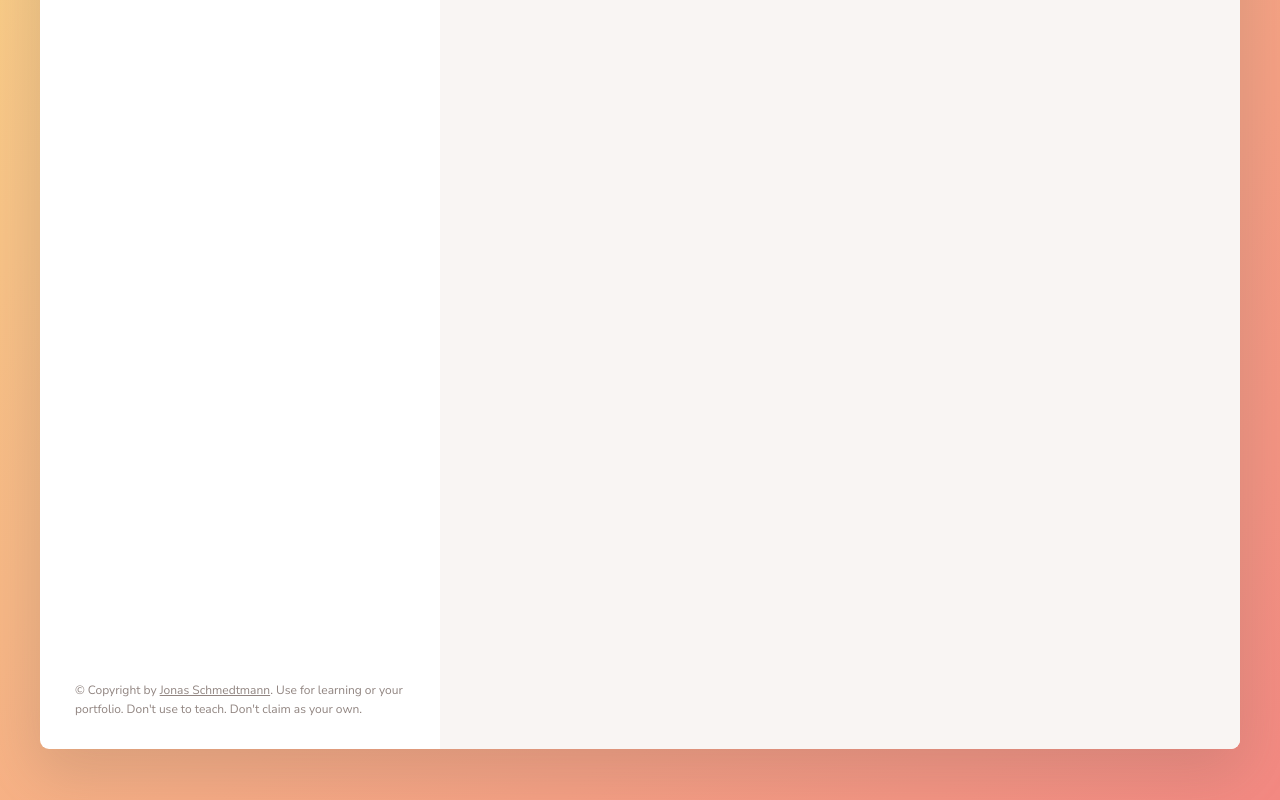
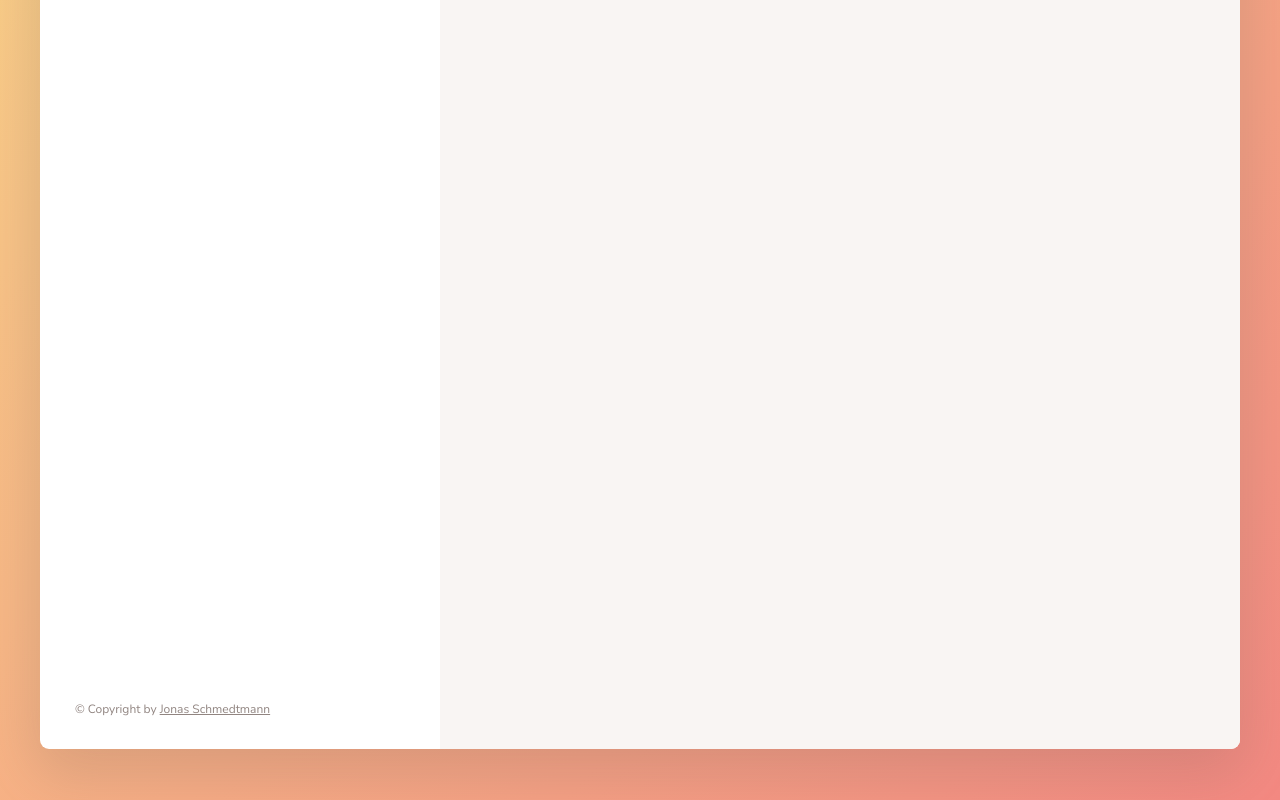
Before and after one commit to sonof1st/forkify-test, a website built with Parcel: page index.html in a window 1280 px wide. Shown: the part 472-1272 px from the top of the page. Built offline with nearby package versions, Linux system fonts and the light colour scheme.

Commit message:
Changed copyright

```diff
--- a/index.html
+++ b/index.html
@@ -128,8 +128,7 @@
             target="_blank"
             href="https://twitter.com/jonasschmedtman"
             >Jonas Schmedtmann</a
-          >. Use for learning or your portfolio. Don't use to teach. Don't claim
-          as your own.
+          >
         </p>
       </div>
 
```
